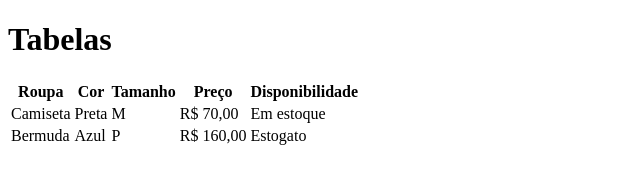
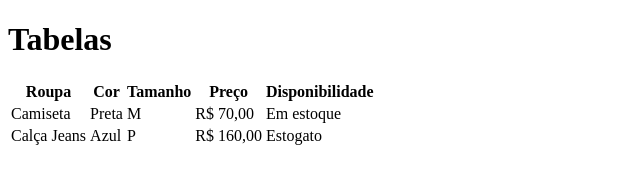
Before and after one commit to RamonPessoaDev/Tabelas_, a plain HTML site: page index.html in a window 1280 px wide. Shown: the whole page, without its empty margins (0-640 px from the left). Drawn offline with Linux system fonts and the light colour scheme.

Commit message:
trocado de bermuda para calça jeans

```diff
--- a/index.html
+++ b/index.html
@@ -25,7 +25,7 @@
             <td>Em estoque</td>
         </tr>
         <tr>
-            <td>Bermuda</td>
+            <td>Calça Jeans</td>
             <td>Azul</td>
             <td>P</td>
             <td>R$ 160,00</td>
```
